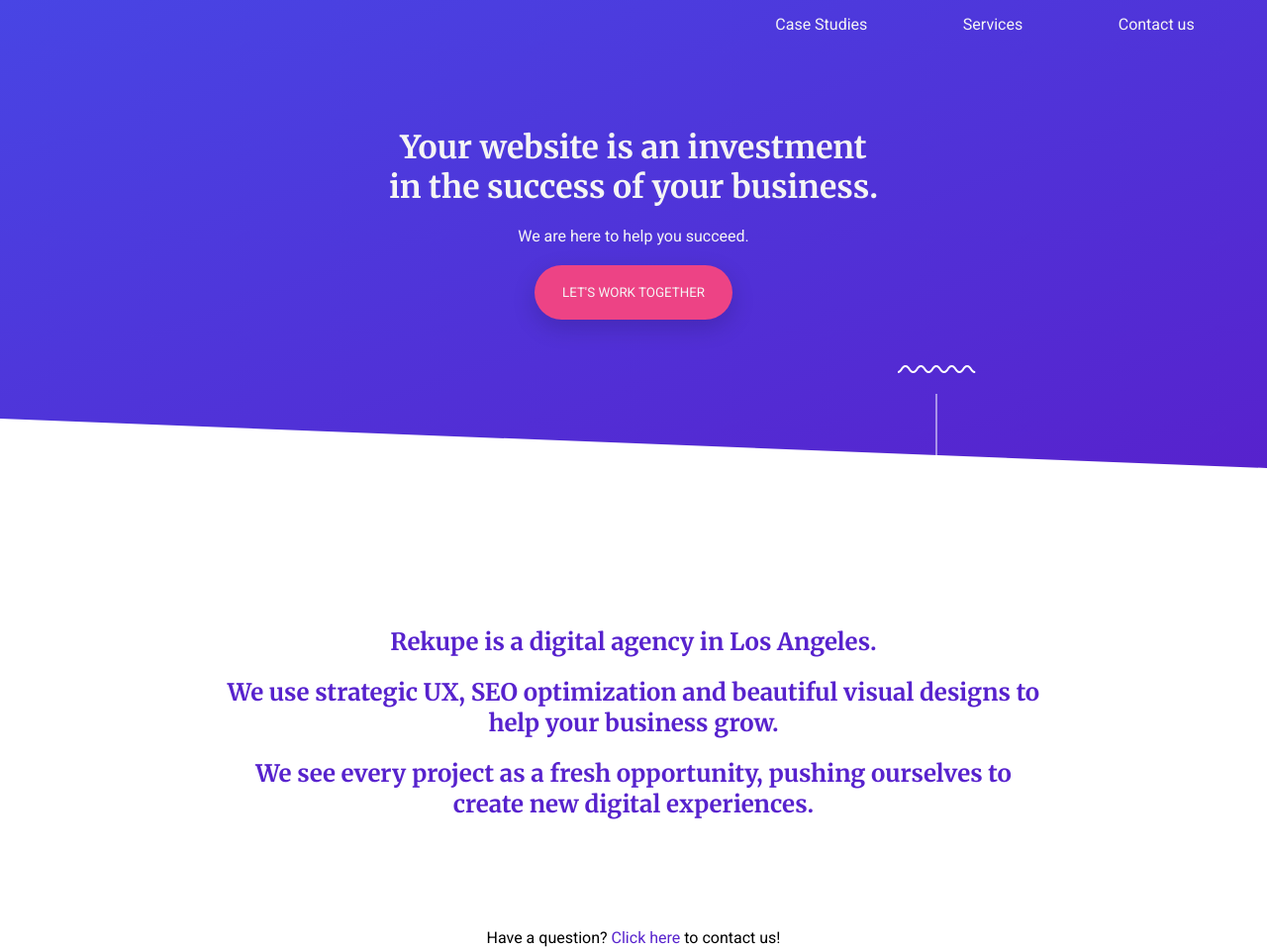
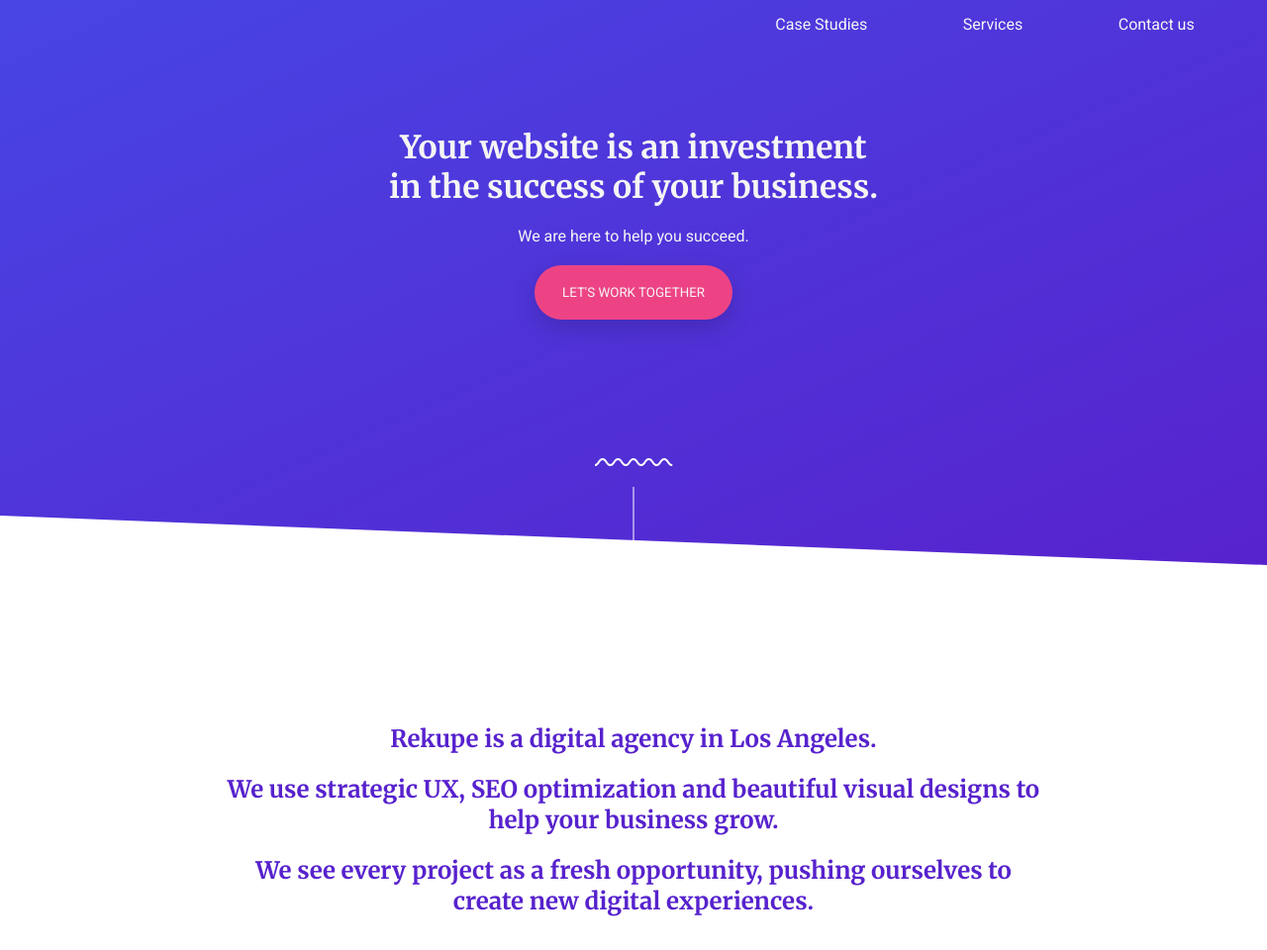
Before and after one commit to qwyrdeer/frontend_Portfolio, a plain HTML site: page index.html in a window 1280 px wide. Shown: the top 960 px of the page at 99% size. Drawn offline with Linux system fonts and the light colour scheme.

Commit message:
fixed header wave

```diff
--- a/index.html
+++ b/index.html
@@ -30,8 +30,8 @@
         <div class="header-image">
             <img src="assets/squiggle_line_stripe.svg" alt="wiggle line image for design purposes"/>
         </div>
+        <div id="triangle-header"></div>
     </div>
-    <div id="triangle-header"></div>
 </header>
 <main>
     <!--Hello  achtergrond CSS - Bonus H9-->
--- a/styles/styles.css
+++ b/styles/styles.css
@@ -82,6 +82,7 @@ button {
 header {
     background: linear-gradient(to top left, #5722CD, #4845E4);
     color: whitesmoke;
+    position: relative;
 }
 
 nav {
@@ -116,28 +117,32 @@ ul {
     padding-top: 80px;
     margin-right: 10px;
     margin-left: 10px;
+    position: relative;
 }
 
 .header-class-text h1 {
     font-size: 2em;
     max-width: 500px;
+    position: relative;
 }
 
 .header-class-text p {
     padding: 20px;
+    position: relative;
 }
 
 .header-button {
     display: flex;
     justify-content: center;
-    padding-bottom: 100px;
+    padding-bottom: 70px;
+    position: relative;
 }
 
 .header-image {
-    position: absolute;
-    top: 320px;
-    left: 907px;
-    z-index: 1;
+    display: flex;
+    position: relative;
+    justify-content: center;
+    top: 70px;
 }
 
 /*.header-image img{*/
```
